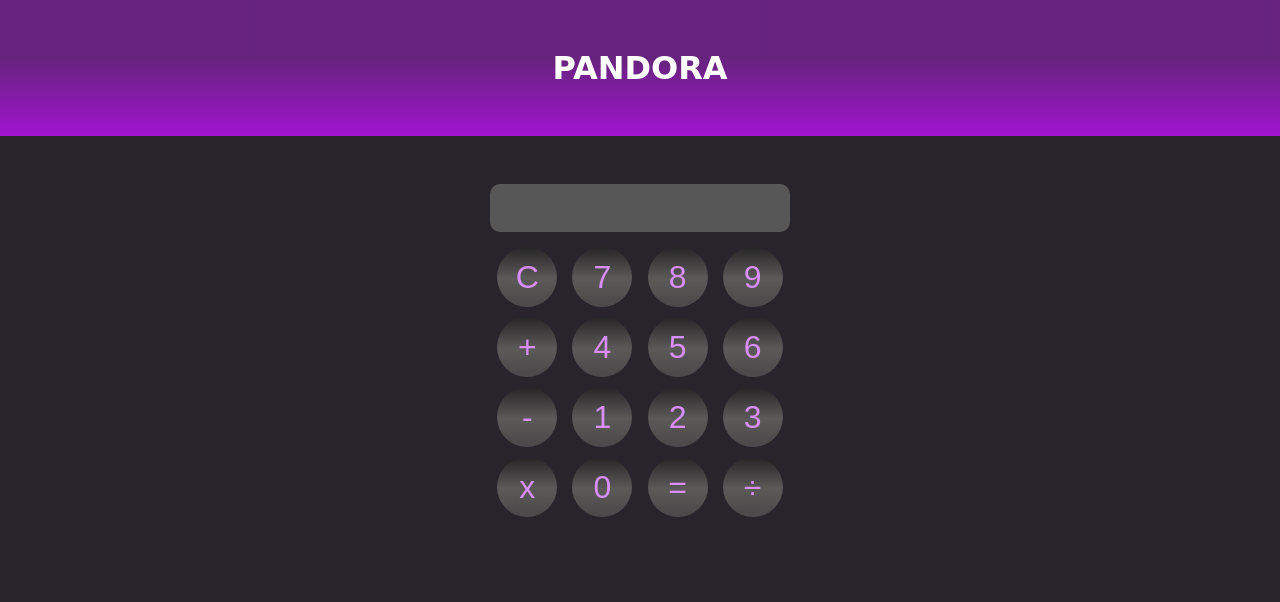
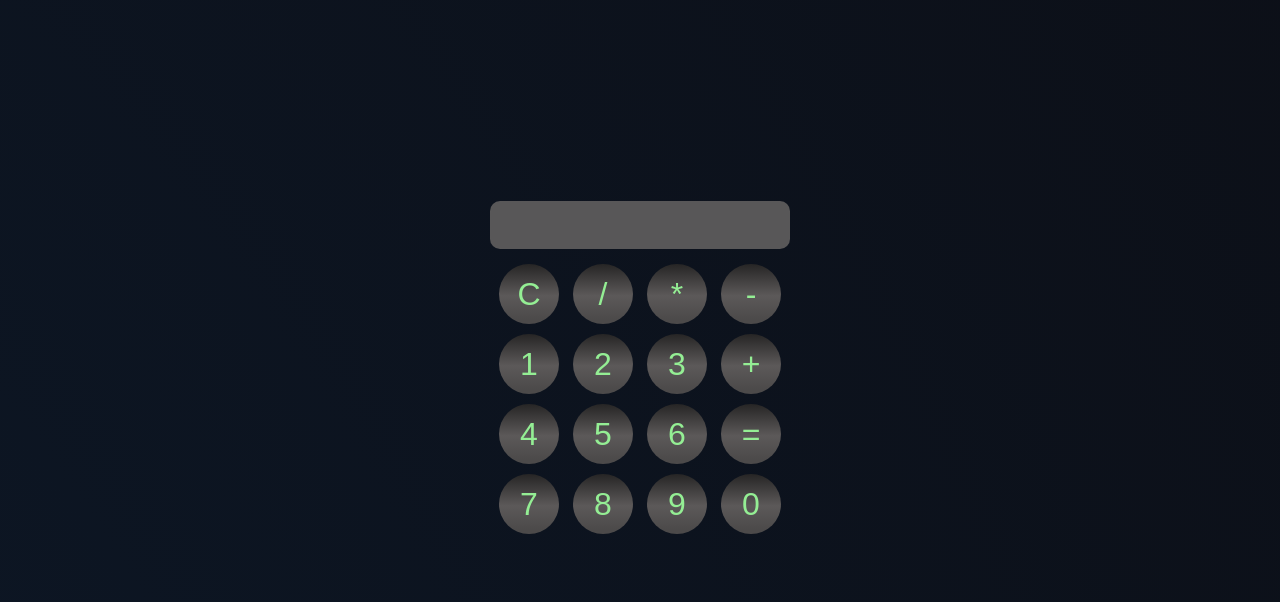
Before and after one commit to vctor03/CALCULADORA, a plain HTML site: page index.html in a window 1280 px wide. Drawn offline with Linux system fonts and the light colour scheme.

Commit message:
CALCULADORA

```diff
--- a/index.html
+++ b/index.html
@@ -4,36 +4,63 @@
     <meta charset="UTF-8" />
     <meta name="viewport" content="width=device-width, initial-scale=1.0" />
     <link rel="stylesheet" href="style.css" />
+
     <title>Minha Landing Page</title>
   </head>
   <body>
-    <header>
-      <h1>PANDORA</h1>
-    </header>
-    <br />
     <div class="calculator">
       <input type="text" id="display" readonly />
       <div class="caixa-de-botoes">
         <div class="buttons">
-          <button onclick="clearDisplay()">C</button>
-          <button onclick="appendToDisplay('7')">7</button>
-          <button onclick="appendToDisplay('8')">8</button>
-          <button onclick="appendToDisplay('9')">9</button>
-          <button onclick="appendToDisplay('+')">+</button>
-          <button onclick="appendToDisplay('4')">4</button>
-          <button onclick="appendToDisplay('5')">5</button>
-          <button onclick="appendToDisplay('6')">6</button>
-          <button onclick="appendToDisplay('-')">-</button>
-          <button onclick="appendToDisplay('1')">1</button>
-          <button onclick="appendToDisplay('2')">2</button>
-          <button onclick="appendToDisplay('3')">3</button>
-          <button onclick="appendToDisplay('*')">x</button>
-          <button onclick="appendToDisplay('0')">0</button>
-          <button onclick="calculate()">=</button>
-          <button onclick="appendToDisplay('/')">÷</button>
+          <button class="bubble-button" onclick="clearDisplay()">C</button>
+          <button class="bubble-button" onclick="appendToDisplay('/')">
+            /
+          </button>
+          <button class="bubble-button" onclick="appendToDisplay('*')">
+            *
+          </button>
+          <button class="bubble-button" onclick="appendToDisplay('-')">
+            -
+          </button>
+          <button class="bubble-button" onclick="appendToDisplay('1')">
+            1
+          </button>
+          <button class="bubble-button" onclick="appendToDisplay('2')">
+            2
+          </button>
+          <button class="bubble-button" onclick="appendToDisplay('3')">
+            3
+          </button>
+          <button class="bubble-button" onclick="appendToDisplay('+')">
+            +
+          </button>
+          <button class="bubble-button" onclick="appendToDisplay('4')">
+            4
+          </button>
+          <button class="bubble-button" onclick="appendToDisplay('5')">
+            5
+          </button>
+          <button class="bubble-button" onclick="appendToDisplay('6')">
+            6
+          </button>
+          <button class="bubble-button" onclick="calculate()">=</button>
+          <button class="bubble-button" onclick="appendToDisplay('7')">
+            7
+          </button>
+          <button class="bubble-button" onclick="appendToDisplay('8')">
+            8
+          </button>
+          <button class="bubble-button" onclick="appendToDisplay('9')">
+            9
+          </button>
+
+          <button class="bubble-button" onclick="appendToDisplay('0')">
+            0
+          </button>
         </div>
       </div>
     </div>
+
     <script src="script.js"></script>
   </body>
 </html>
--- a/style.css
+++ b/style.css
@@ -5,25 +5,32 @@
 }
 
 body {
-  background-color: #28242b;
-  font-family: cursive;
-  line-height: 3;
+  margin: 0;
+  padding: 0;
+  display: flex;
+  justify-content: center;
+  align-items: center;
+  min-height: 100vh;
+  background: radial-gradient(ellipse at bottom, #0d1d31 0%, #0c0d13 100%);
+  background-size: 400% 400%;
+  animation: gradientAnimation 10s ease infinite;
 }
 
-header {
+@keyframes gradientAnimation {
+  0% {
+    background-position: 0% 50%;
+  }
+  50% {
+    background-position: 100% 50%;
+  }
+  100% {
+    background-position: 0% 50%;
+  }
+}
+.content {
   text-align: center;
-  padding: 20px;
-  background: linear-gradient(
-    0deg,
-    rgba(231, 195, 240, 0.4382900280898876) 0%,
-    rgba(185, 17, 240, 0.8435749299719888) 0%,
-    rgba(112, 35, 138, 0.8715861344537815) 57%
-  );
-  color: #fff;
-}
-
-header h1 {
-  font-size: 2em;
+  color: white;
+  font-size: 24px;
 }
 
 .calculator {
@@ -40,7 +47,7 @@ header h1 {
   border-radius: 10px;
   border: none;
   text-align: center;
-  color: rgb(254, 253, 255);
+  color: rgb(112, 243, 112);
   background-color: #585758;
 }
 
@@ -52,7 +59,7 @@ header h1 {
   cursor: pointer;
   border-radius: 30px;
   border: none;
-  color: rgb(217, 142, 255);
+  color: rgb(148, 238, 148);
   background: linear-gradient(
     0deg,
     rgba(76, 74, 74, 1) 8%,
@@ -60,15 +67,21 @@ header h1 {
     rgba(38, 37, 37, 1) 100%
   );
 }
+
+.bubble-button:active {
+  transform: scale(0.8);
+  box-shadow: 0 6px 10px rgba(0, 0, 0, 0.1);
+}
+
 .buttons button:hover {
   transition: 0.7s;
   background: linear-gradient(
     0deg,
-    rgba(231, 195, 240, 0.4382900280898876) 0%,
-    rgba(185, 17, 240, 0.8435749299719888) 0%,
-    rgba(112, 35, 138, 0.8715861344537815) 57%
+    rgba(19, 83, 19, 1) 9%,
+    rgba(102, 203, 52, 1) 47%,
+    rgba(21, 60, 19, 1) 100%
   );
-  color: #fff;
+  color: #ffffff;
 }
 
 .caixa-de-botoes {
```
